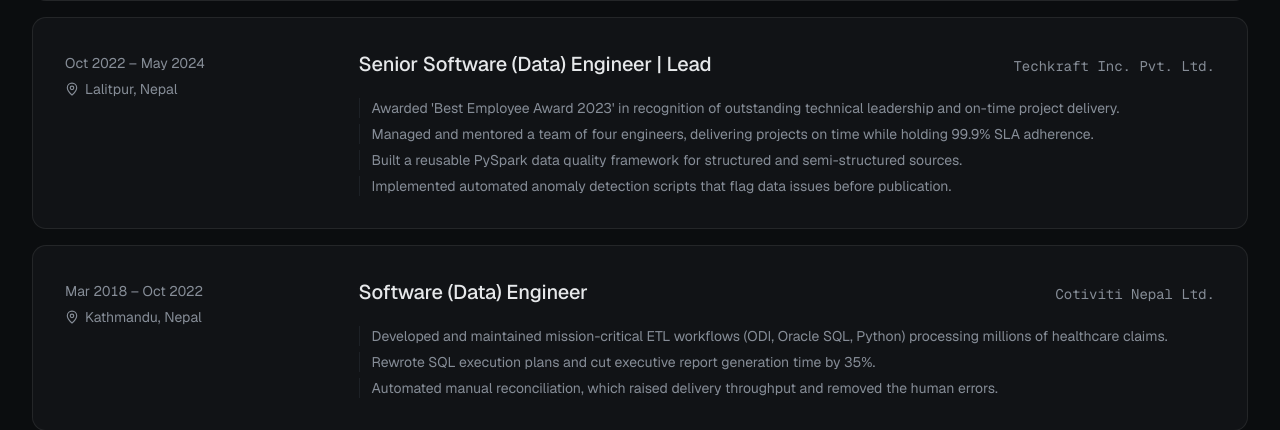
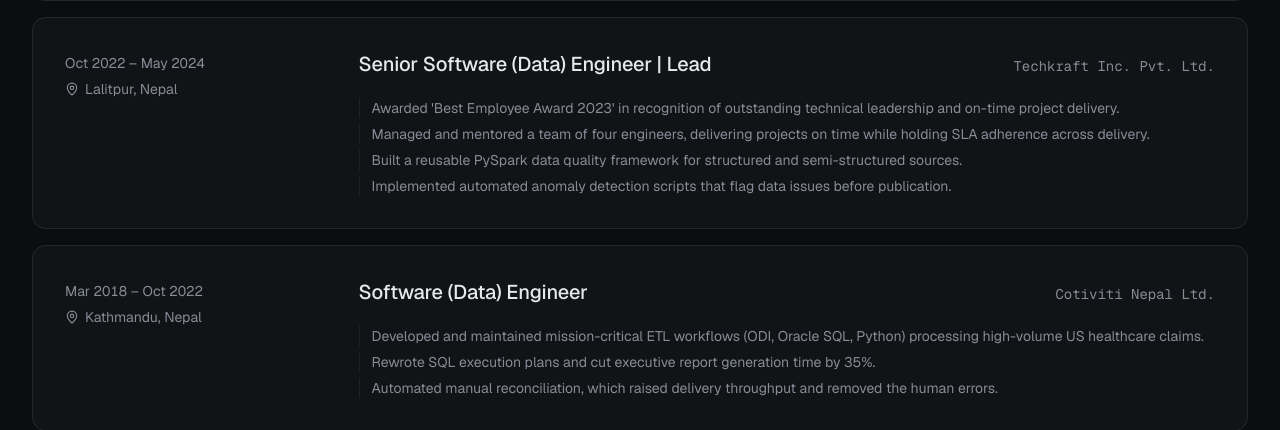
Before and after one commit to sabrinsingh/Sabrin_portfolio, a React (Vite) app: page / in a window 1280 px wide. Shown: the part 3954-4384 px from the top of the page. Built offline with nearby package versions, Linux system fonts and the light colour scheme.

Commit message:
fix(content): drop the unsourced SLA figure and claims volume
Both were CV-adjacent rather than CV-backed. The Techkraft bullet now claims
SLA adherence the way the CV states it, and claims volume is described rather
than quantified.

```diff
--- a/src/components/data-pipeline-visual.tsx
+++ b/src/components/data-pipeline-visual.tsx
@@ -30,7 +30,7 @@ const pipelineNodes: PipelineNode[] = [
         label: "Ingestion",
         sublabel: "PySpark and Redshift COPY",
         type: "process",
-        metrics: "hourly batches",
+        metrics: "scheduled batches",
         details: "Batch loads with idempotent reruns, so a failed batch can be replayed without duplicating rows.",
         validation: "Corrupt and truncated payloads are counted and held, not silently dropped.",
         codeRule: "spark.read.option('mode', 'PERMISSIVE')",
--- a/src/data/portfolio.ts
+++ b/src/data/portfolio.ts
@@ -27,7 +27,7 @@ export const experience = [
         description: "Led a four-engineer team that built a reusable PySpark quality framework, with responsibility for delivery and SLA adherence.",
         highlights: [
             "Awarded 'Best Employee Award 2023' in recognition of outstanding technical leadership and on-time project delivery.",
-            "Managed and mentored a team of four engineers, delivering projects on time while holding 99.9% SLA adherence.",
+            "Managed and mentored a team of four engineers, delivering projects on time while holding SLA adherence across delivery.",
             "Built a reusable PySpark data quality framework for structured and semi-structured sources.",
             "Implemented automated anomaly detection scripts that flag data issues before publication."
         ]
@@ -39,7 +39,7 @@ export const experience = [
         period: "Mar 2018 – Oct 2022",
         description: "Engineered and maintained high-throughput ETL workflows for US healthcare claims lifecycle and payment integrity.",
         highlights: [
-            "Developed and maintained mission-critical ETL workflows (ODI, Oracle SQL, Python) processing millions of healthcare claims.",
+            "Developed and maintained mission-critical ETL workflows (ODI, Oracle SQL, Python) processing high-volume US healthcare claims.",
             "Rewrote SQL execution plans and cut executive report generation time by 35%.",
             "Automated manual reconciliation, which raised delivery throughput and removed the human errors.",
         ]
```
